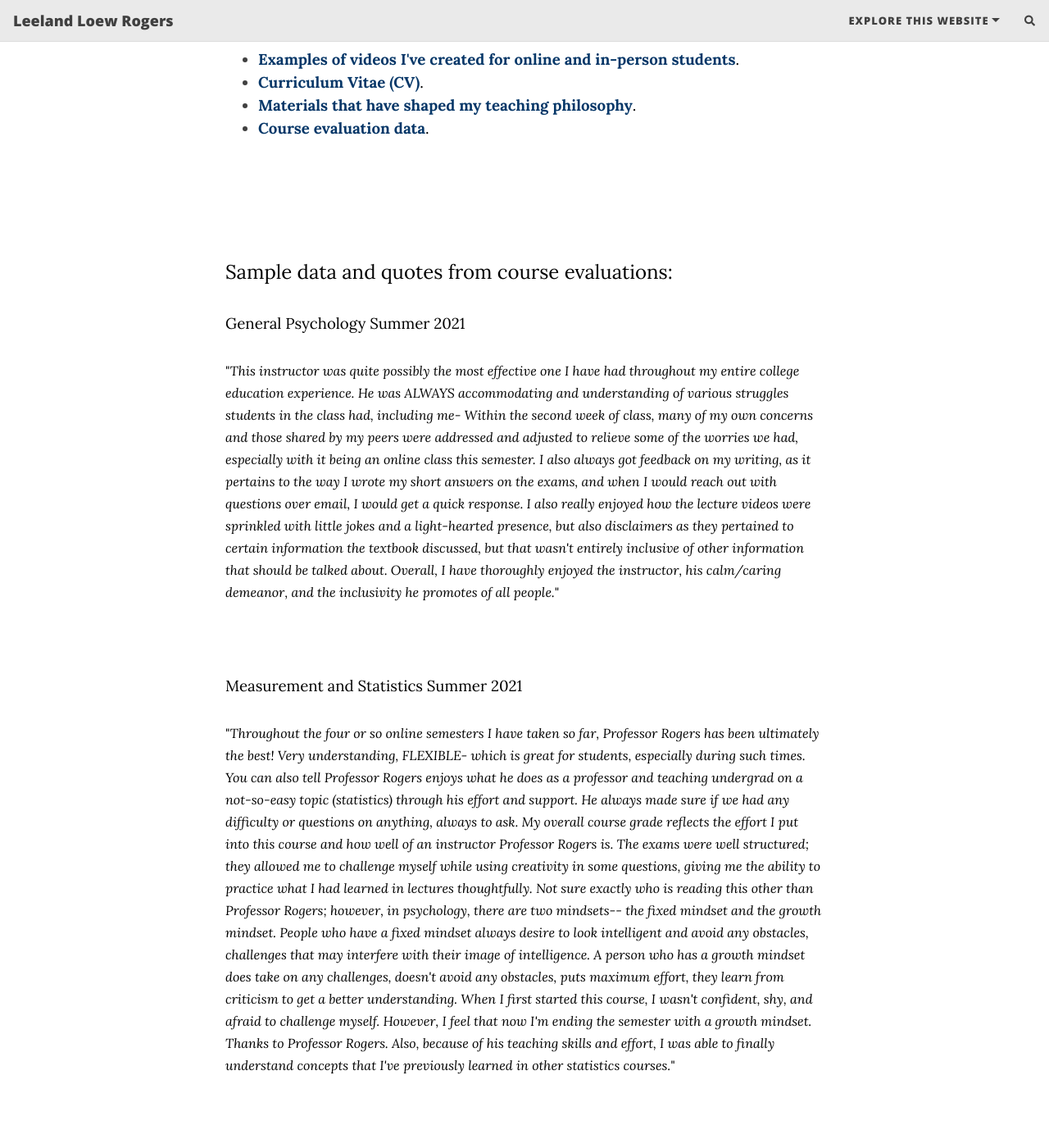
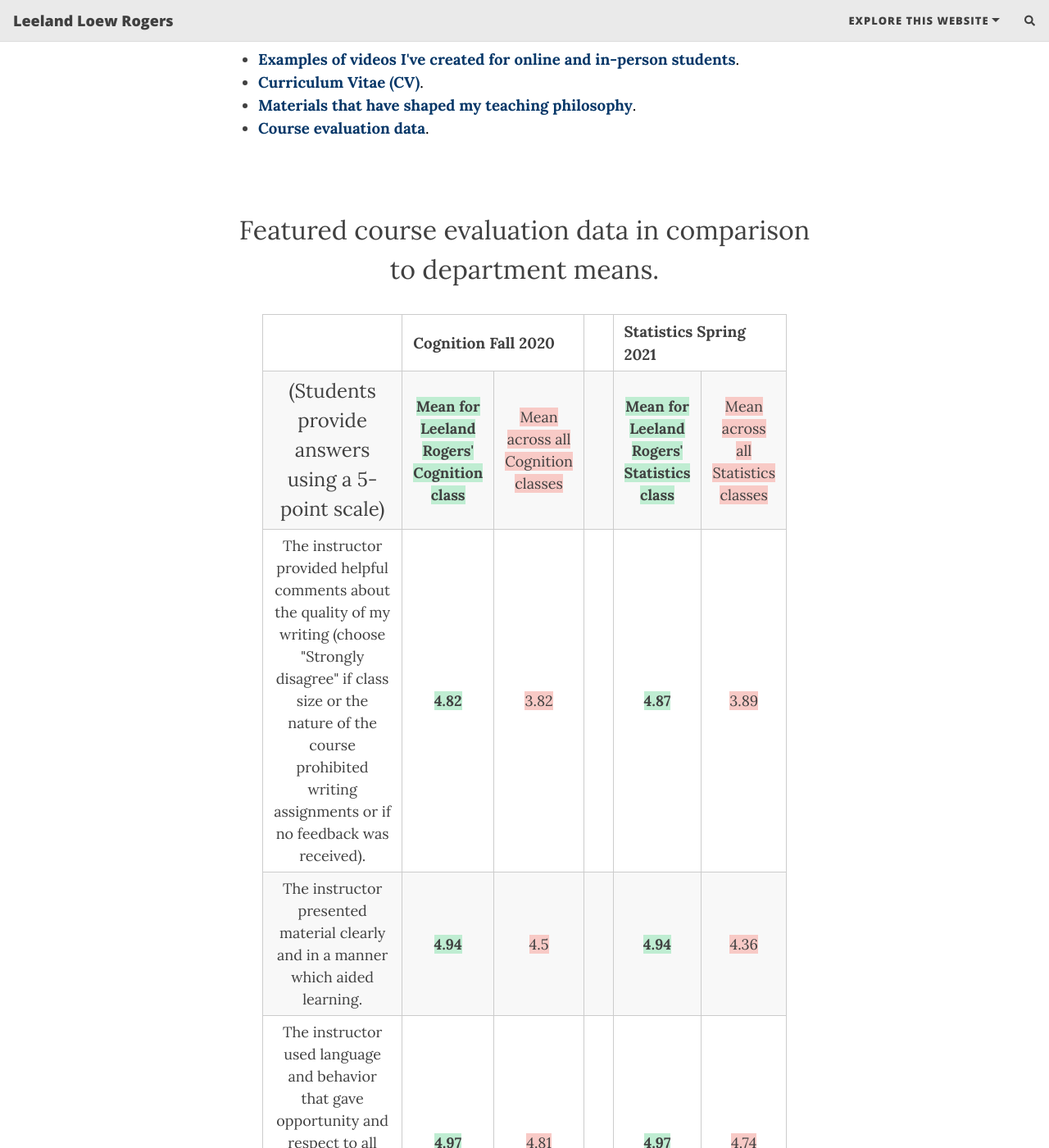
Before and after one commit to LeeLoew/LeelandRogers, a Jekyll site: the page built from teaching.md, in a window 1280 px wide and 1400 px high, scrolled down 1047 px. Shown: the whole window at 82% size. Built offline with Jekyll 4.4.1, drawn with Linux system fonts in a browser that asks for light colours; nearby versions of some CDN libraries; comment, search, counter and statistics services are not loaded; some of the changed text lies outside the part shown.

Commit message:
Update teaching.md

```diff
--- a/teaching.md
+++ b/teaching.md
@@ -14,8 +14,56 @@ subtitle:
     <li><span style="font-size: 14pt;"><span style="color: #000000;"><a class="inline_disabled" href="https://leeloew.github.io/CourseEvalsComplete/" target="_blank" rel="noopener noreferrer"><span style="color: #063768;"><strong>Course evaluation data</strong></span></a>.</span></span></li>
 </ul>
 <p>&nbsp;</p>
+<p style="text-align: center;"><span style="font-size: 24pt;">Featured course evaluation data in comparison to department means.</span></p>
+<table style="width: 640px; height: 447px; margin-left: auto; margin-right: auto;" border="0" width="852" cellspacing="0" cellpadding="0">
+    <colgroup>
+        <col style="width: 253px;" width="391" />
+        <col style="width: 35px;" width="113" />
+        <col style="width: 46px;" span="4" width="87" />
+    </colgroup>
+    <tbody>
+        <tr>
+            <td class="xl63" width="391" height="20"></td>
+            <td class="xl64" colspan="2" width="200"><span style="font-size: 14pt;"><strong>Cognition Fall 2020</strong></span></td>
+            <td class="xl63" width="87"></td>
+            <td class="xl64" colspan="2" width="174"><span style="font-size: 14pt;"><strong>Statistics Spring 2021</strong></span></td>
+        </tr>
+        <tr>
+            <td class="xl63" style="text-align: center;" height="20"><span style="font-size: 18pt;">(Students provide answers using a 5-point scale)</span></td>
+            <td class="xl63" style="text-align: center;"><strong><span style="background-color: #bfedd2;">Mean for Leeland Rogers' Cognition class</span></strong></td>
+            <td class="xl63" style="text-align: center;"><span style="background-color: #f8cac6;">Mean across all Cognition classes</span></td>
+            <td class="xl63" style="text-align: center;"></td>
+            <td class="xl63" style="text-align: center;"><strong><span style="background-color: #bfedd2;">Mean for Leeland Rogers' Statistics class</span></strong></td>
+            <td class="xl63" style="text-align: center;"><span style="background-color: #f8cac6;">Mean across all Statistics classes</span></td>
+        </tr>
+        <tr>
+            <td class="xl65" style="text-align: center;" height="20">The instructor provided helpful comments about the quality of my writing (choose "Strongly disagree" if class size or the nature of the course prohibited writing assignments or if no feedback was received).</td>
+            <td class="xl63" style="text-align: center;"><strong><span style="background-color: #bfedd2;">4.82</span></strong></td>
+            <td class="xl63" style="text-align: center;"><span style="background-color: #f8cac6;">3.82</span></td>
+            <td class="xl63" style="text-align: center;"></td>
+            <td class="xl63" style="text-align: center;"><strong><span style="background-color: #bfedd2;">4.87</span></strong></td>
+            <td class="xl63" style="text-align: center;"><span style="background-color: #f8cac6;">3.89</span></td>
+        </tr>
+        <tr>
+            <td class="xl65" style="text-align: center;" height="20">The instructor presented material clearly and in a manner which aided learning.</td>
+            <td class="xl63" style="text-align: center;"><strong><span style="background-color: #bfedd2;">4.94</span></strong></td>
+            <td class="xl63" style="text-align: center;"><span style="background-color: #f8cac6;">4.5</span></td>
+            <td class="xl63" style="text-align: center;"></td>
+            <td class="xl63" style="text-align: center;"><strong><span style="background-color: #bfedd2;">4.94</span></strong></td>
+            <td class="xl63" style="text-align: center;"><span style="background-color: #f8cac6;">4.36</span></td>
+        </tr>
+        <tr>
+            <td class="xl65" style="text-align: center;" height="20">The instructor used language and behavior that gave opportunity and respect to all groups of students (i.e., sexes, races and other minorities).</td>
+            <td class="xl63" style="text-align: center;"><strong><span style="background-color: #bfedd2;">4.97</span></strong></td>
+            <td class="xl63" style="text-align: center;"><span style="background-color: #f8cac6;">4.81</span></td>
+            <td class="xl63" style="text-align: center;"></td>
+            <td class="xl63" style="text-align: center;"><strong><span style="background-color: #bfedd2;">4.97</span></strong></td>
+            <td class="xl63" style="text-align: center;"><span style="background-color: #f8cac6;">4.74</span></td>
+        </tr>
+    </tbody>
+</table>
 <p>&nbsp;</p>
-<p><span style="font-size: 18pt;"><span style="color: #000000;">Sample data and quotes from course evaluations:</span></span></p>
+<p><span style="font-size: 18pt;"><span style="color: #000000;">Select quotes from recent course evaluations:</span></span></p>
 <p><span style="font-size: 14pt;"><span style="color: #000000;">General Psychology Summer 2021</span></span></p>
 <p><span style="font-size: 12pt;"><span style="color: #000000;">"<em>This instructor was quite possibly the most effective one I have had throughout my entire college education experience. He was ALWAYS accommodating and understanding of various struggles students in the class had, including me- Within the second week of class, many of my own concerns and those shared by my peers were addressed and adjusted to relieve some of the worries we had, especially with it being an online class this semester. I also always got feedback on my writing, as it pertains to the way I wrote my short answers on the exams, and when I would reach out with questions over email, I would get a quick response. I also really enjoyed how the lecture videos were sprinkled with little jokes and a light-hearted presence, but also disclaimers as they pertained to certain information the textbook discussed, but that wasn't entirely inclusive of other information that should be talked about. Overall, I have thoroughly enjoyed the instructor, his calm/caring demeanor, and the inclusivity he promotes of all people.</em>"</span></span></p>
 <p>&nbsp;</p>
```
